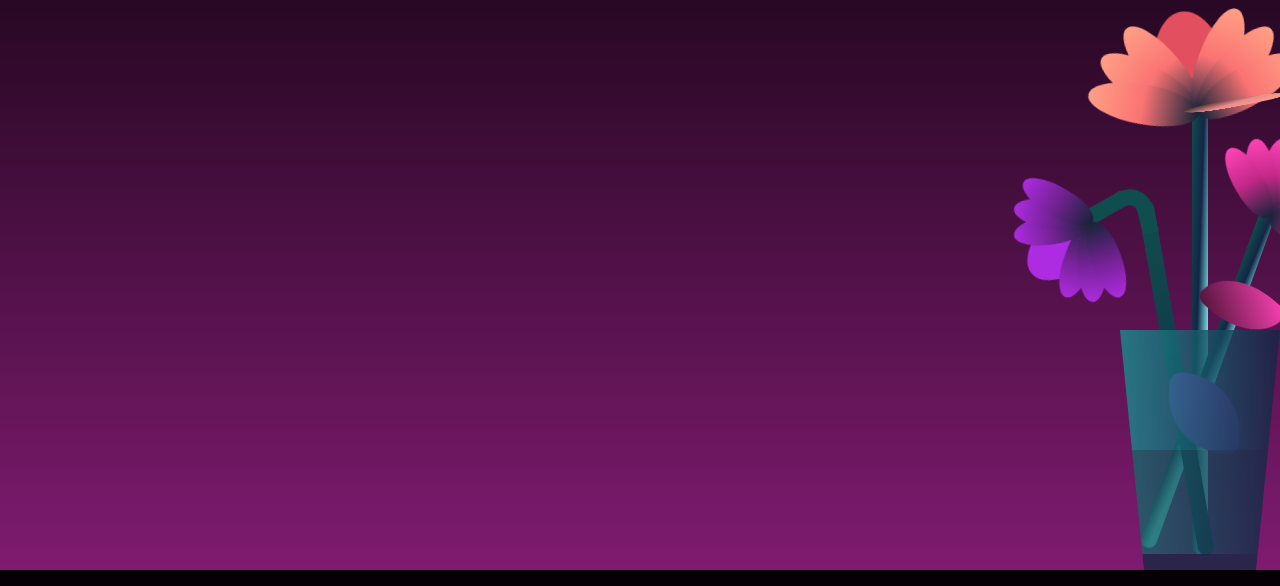
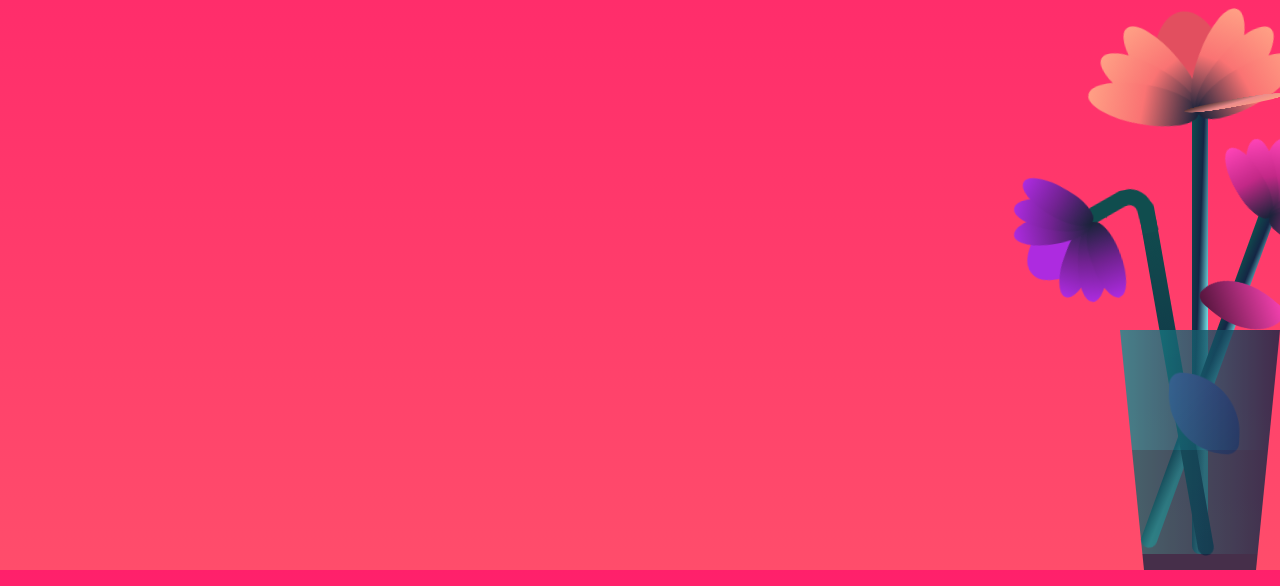
Before and after one commit to freshgreens10/VV, a website: page index.html in a window 1280 px wide. Shown: the part 230-816 px from the top of the page. Drawn offline with nearby package versions, Linux system fonts and the light colour scheme.

Commit message:
Update style.css

```diff
--- a/style/style.css
+++ b/style/style.css
@@ -7,7 +7,7 @@
 }
 
 :root{
-    --color-bg: linear-gradient(to top,#7f1b70,#040005);
+  --color-bg: linear-gradient(to top, #ff4d6b, #ff206b);
     --color-glass:linear-gradient(to left,#142544,#1a9092);
     --color-water:linear-gradient(to left,#142544,#1b6d6e);
 }
```
